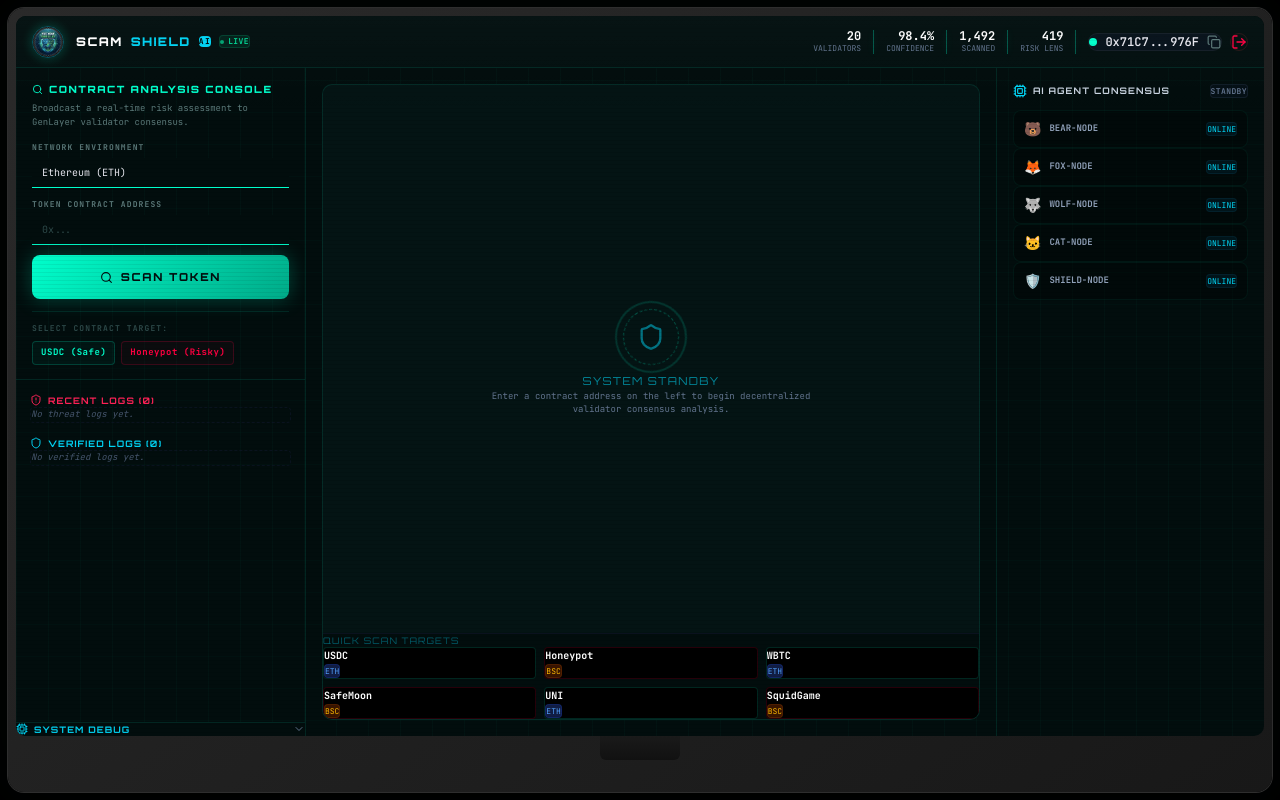
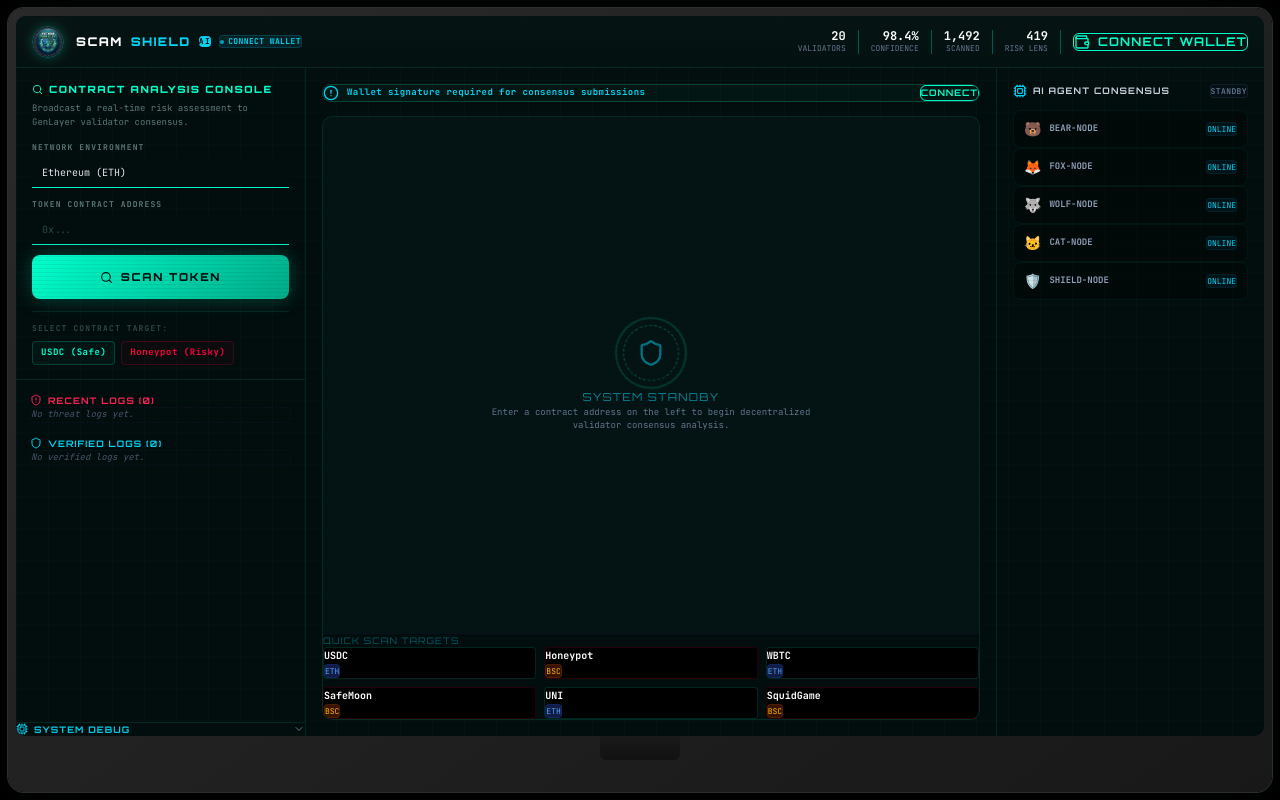
Before and after one commit to YousufAziz1/scamshield, a React (Vite) app: page / in a window 1280 px wide. Built offline with nearby package versions, Linux system fonts and the light colour scheme.

Commit message:
fix(wallet): sync live eth_accounts, seamless connect-and-scan flow, and explicit UI states

```diff
--- a/src/App.tsx
+++ b/src/App.tsx
@@ -42,18 +42,29 @@ export default function App() {
     }
   }, [scanState.result])
 
-  function handleScan(addr: string, chain: string) {
-    if (!wallet.address) {
-      connect()
-      return
+  async function handleScan(addr: string, chain: string) {
+    let activeAddr = wallet.address
+    if (!activeAddr) {
+      activeAddr = await connect()
+      if (!activeAddr) return
     }
-    scanToken(addr, chain, wallet.address)
+    await scanToken(addr, chain, activeAddr)
   }
 
   const riskyScans = recentScans.filter(s => s.verdict==='SCAM'||s.verdict==='RISKY').slice(0,5)
   const safeScans  = recentScans.filter(s => s.verdict==='SAFE'||s.verdict==='UNKNOWN').slice(0,5)
 
   const accentVar = isMalicious ? 'var(--accent-red)' : 'var(--accent-cyan)'
+
+  const currentUiState = !wallet.address
+    ? 'CONNECT WALLET'
+    : scanState.status === 'error'
+    ? 'ERROR'
+    : scanState.status === 'finalized'
+    ? 'VERIFIED'
+    : busy
+    ? scanState.status.toUpperCase()
+    : 'READY'
 
   return (
     <div className="app-shell">
@@ -70,15 +81,22 @@ export default function App() {
               <h1 className="font-display font-black text-xs tracking-widest text-white flex items-center gap-2">
                 SCAM<span className="text-cyan-400">SHIELD</span>
                 <span className="text-[8px] font-mono font-bold px-1 rounded bg-cyan-400 text-black">AI</span>
-                {wallet.address ? (
-                  <span className="inline-flex items-center gap-1 px-1.5 py-0.5 rounded bg-emerald-500/10 border border-emerald-500/20 text-[8px] font-mono text-emerald-400 font-bold uppercase tracking-wider">
-                    <span className="w-1 h-1 rounded-full bg-emerald-400 animate-pulse" />LIVE
-                  </span>
-                ) : (
-                  <span className="inline-flex items-center gap-1 px-1.5 py-0.5 rounded bg-cyan-500/10 border border-cyan-500/20 text-[8px] font-mono text-cyan-400 font-bold uppercase tracking-wider">
-                    <span className="w-1 h-1 rounded-full bg-cyan-400" />READY
-                  </span>
-                )}
+                <span className={`inline-flex items-center gap-1 px-1.5 py-0.5 rounded text-[8px] font-mono font-bold uppercase tracking-wider ${
+                  currentUiState === 'VERIFIED' || currentUiState === 'READY'
+                    ? 'bg-emerald-500/10 border border-emerald-500/20 text-emerald-400'
+                    : currentUiState === 'ERROR'
+                    ? 'bg-rose-500/10 border border-rose-500/20 text-rose-400'
+                    : 'bg-cyan-500/10 border border-cyan-500/20 text-cyan-400'
+                }`}>
+                  <span className={`w-1 h-1 rounded-full ${
+                    currentUiState === 'VERIFIED' || currentUiState === 'READY'
+                      ? 'bg-emerald-400 animate-pulse'
+                      : currentUiState === 'ERROR'
+                      ? 'bg-rose-400'
+                      : 'bg-cyan-400 animate-pulse'
+                  }`} />
+                  {currentUiState}
+                </span>
               </h1>
             </div>
             <div className="flex items-center gap-3 flex-shrink-0">
@@ -209,13 +227,13 @@ export default function App() {
               )}
 
               {/* Error banner */}
-              {scanState.status==='error' && (
+              {(scanState.status === 'error' || wallet.error) && (
                 <div className="cyber-card p-3 border-red-500/30 bg-red-500/5 text-red-400 flex items-center justify-between animate-in">
                   <div className="flex items-center gap-2 min-w-0">
                     <X className="w-4 h-4 flex-shrink-0" />
-                    <span className="font-mono text-[9px] truncate">{scanState.error}</span>
+                    <span className="font-mono text-[9px] truncate">{scanState.error || wallet.error}</span>
                   </div>
-                  <button onClick={reset} className="btn-cyber border border-red-500 text-red-400 px-4 py-1.5 text-[9px] flex-shrink-0">Dismiss</button>
+                  <button onClick={() => { reset(); disconnect() }} className="btn-cyber border border-red-500 text-red-400 px-4 py-1.5 text-[9px] flex-shrink-0">Dismiss</button>
                 </div>
               )}
 
--- a/src/hooks/useWallet.ts
+++ b/src/hooks/useWallet.ts
@@ -20,43 +20,54 @@ interface EthereumWindow {
 }
 
 export function useWallet() {
-  const [wallet, setWallet] = useState<WalletState>(
-    () => {
-      const saved = localStorage.getItem('scamshield_wallet')
-      const fallback = (typeof window === 'undefined' || !(window as unknown as EthereumWindow).ethereum)
-        ? '0x71C7656EC7ab88b098defB751B7401B5f6d8976F'
-        : null
-      return {
-        address: saved || fallback || null,
+  const [wallet, setWallet] = useState<WalletState>({
+    address: null,
+    isConnecting: false,
+    error: null,
+  })
+
+  // Synchronize with active MetaMask accounts on mount
+  useEffect(() => {
+    const eth = (window as unknown as EthereumWindow).ethereum
+    if (!eth) return
+
+    eth.request({ method: 'eth_accounts' })
+      .then(accounts => {
+        const accs = accounts as string[]
+        if (accs && accs.length > 0) {
+          setWallet({
+            address: accs[0],
+            isConnecting: false,
+            error: null,
+          })
+        }
+      })
+      .catch(err => {
+        console.warn('Initial eth_accounts check failed:', err)
+      })
+  }, [])
+
+  const connect = useCallback(async (): Promise<string | null> => {
+    const eth = (window as unknown as EthereumWindow).ethereum
+    if (!eth) {
+      const errMsg = 'MetaMask or an EIP-1193 compatible Web3 wallet was not detected. Please install a Web3 browser wallet extension.'
+      setWallet({
+        address: null,
         isConnecting: false,
-        error: null,
-      }
-    }
-  )
-
-  const connect = useCallback(async () => {
-    const eth = (window as unknown as EthereumWindow).ethereum
-    if (typeof window === 'undefined' || !eth) {
-      const mockAddress = '0x71C7656EC7ab88b098defB751B7401B5f6d8976F'
-      localStorage.setItem('scamshield_wallet', mockAddress)
-      setWallet({
-        address: mockAddress,
-        isConnecting: false,
-        error: null,
+        error: errMsg,
       })
-      return
+      return null
     }
 
     setWallet(prev => ({ ...prev, isConnecting: true, error: null }))
     try {
-      // Request account access
+      // Request user account authorization
       const accounts = (await eth.request({ method: 'eth_requestAccounts' })) as string[]
       if (!accounts || accounts.length === 0) {
-        throw new Error('No accounts returned')
+        throw new Error('No accounts authorized in wallet.')
       }
 
       const address = accounts[0]
-      localStorage.setItem('scamshield_wallet', address)
       setWallet({
         address,
         isConnecting: false,
@@ -72,7 +83,7 @@ export function useWallet() {
         })
       } catch (switchError: unknown) {
         const rpcErr = switchError as RpcError
-        // If the chain hasn't been added, add it
+        // If chain 4902 is missing, add GenLayer testnet
         if (rpcErr.code === 4902) {
           try {
             await eth.request({
@@ -88,23 +99,29 @@ export function useWallet() {
               ],
             })
           } catch (addError) {
-            console.error('Failed to add network', addError)
+            console.warn('Failed to add GenLayer network to wallet:', addError)
           }
-        } else {
-          console.error('Failed to switch network', switchError)
         }
       }
+
+      return address
     } catch (err: unknown) {
-      setWallet(prev => ({
-        ...prev,
+      const msg = err instanceof Error ? err.message : String(err)
+      const userRejected = msg.includes('4001') || msg.toLowerCase().includes('user rejected') || msg.toLowerCase().includes('denied')
+      const displayError = userRejected
+        ? 'Wallet connection request was rejected in your wallet.'
+        : `Wallet connection failed: ${msg}`
+
+      setWallet({
+        address: null,
         isConnecting: false,
-        error: err instanceof Error ? err.message : 'Connection failed',
-      }))
+        error: displayError,
+      })
+      return null
     }
   }, [])
 
   const disconnect = useCallback(() => {
-    localStorage.removeItem('scamshield_wallet')
     setWallet({
       address: null,
       isConnecting: false,
@@ -112,17 +129,16 @@ export function useWallet() {
     })
   }, [])
 
-  // Listen for account changes
+  // Listen for account and chain change events from provider
   useEffect(() => {
     const eth = (window as unknown as EthereumWindow).ethereum
-    if (typeof window === 'undefined' || !eth) return
+    if (!eth) return
 
     const handleAccountsChanged = (accounts: unknown) => {
       const accs = accounts as string[]
       if (!accs || accs.length === 0) {
         disconnect()
       } else {
-        localStorage.setItem('scamshield_wallet', accs[0])
         setWallet({
           address: accs[0],
           isConnecting: false,
@@ -132,6 +148,7 @@ export function useWallet() {
     }
 
     const handleChainChanged = () => {
+      // Reload on network switch to re-initialize contracts cleanly
       window.location.reload()
     }
 
--- a/src/lib/genlayer.ts
+++ b/src/lib/genlayer.ts
@@ -1,2 +1,2 @@
-export const CONTRACT = (import.meta.env.VITE_CONTRACT_ADDRESS || '0x0000000000000000000000000000000000000000') as `0x${string}`
+export const CONTRACT = (import.meta.env.VITE_CONTRACT_ADDRESS || '0x7862Bfa401B2a095aaed92F40305D4a14A909ebF') as `0x${string}`
 export const RPC_URL = import.meta.env.VITE_GENLAYER_RPC || 'https://studio.genlayer.com/api'
```
